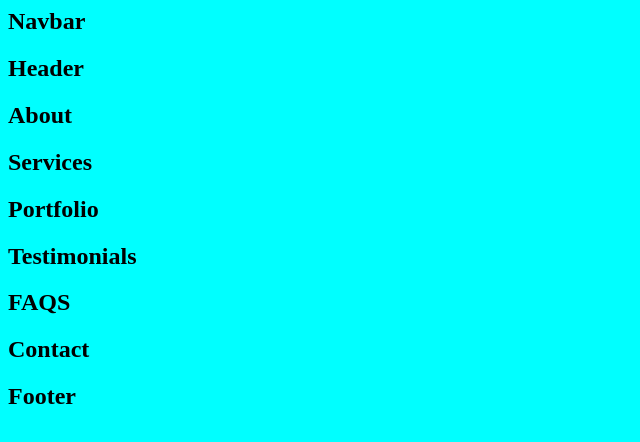
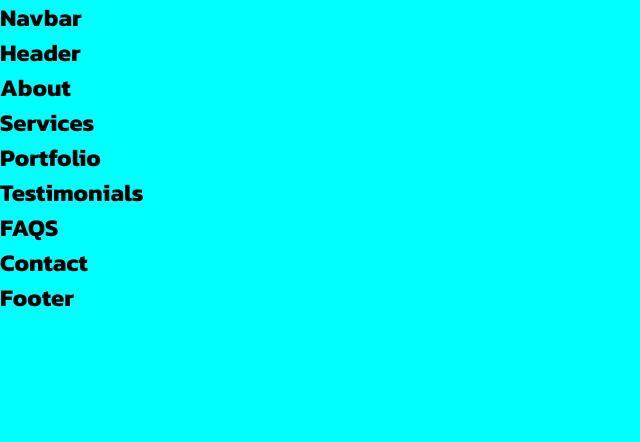
Before and after one commit to Bee4Brendan/react-portfolio, a React (Create React App) app: page / in a window 1280 px wide. Shown: the top 442 px of the page, without its empty margins (0-640 px from the left). Built offline with nearby package versions, Linux system fonts and the light colour scheme.

Commit message:
Added Kanit font from Google Fonts

```diff
--- a/public/index.html
+++ b/public/index.html
@@ -4,6 +4,8 @@
     <meta http-equiv="X-UA-Compatible" content="IE=edge">
     <meta name="viewport" content="width=device-width, initial-scale=1.0">
     <title>Bee4Brendan's Portfolio</title>
+    <!-- Google Font (Kanit) -->
+    <link href="https://fonts.googleapis.com/css2?family=Kanit:wght@300;400;500;600;700&display=swap" rel="stylesheet">
 </head>
 <body>
     <div id="root"></div>
--- a/src/index.css
+++ b/src/index.css
@@ -1,3 +1,14 @@
+* {
+    margin: 0;
+    padding: 0;
+    border: 0;
+    outline: 0;
+    list-style: none;
+    text-decoration: none;
+    box-sizing: border-box;
+}
+
 body {
     background: cyan;
+    font-family: 'Kanit', sans-serif;
 }
```
